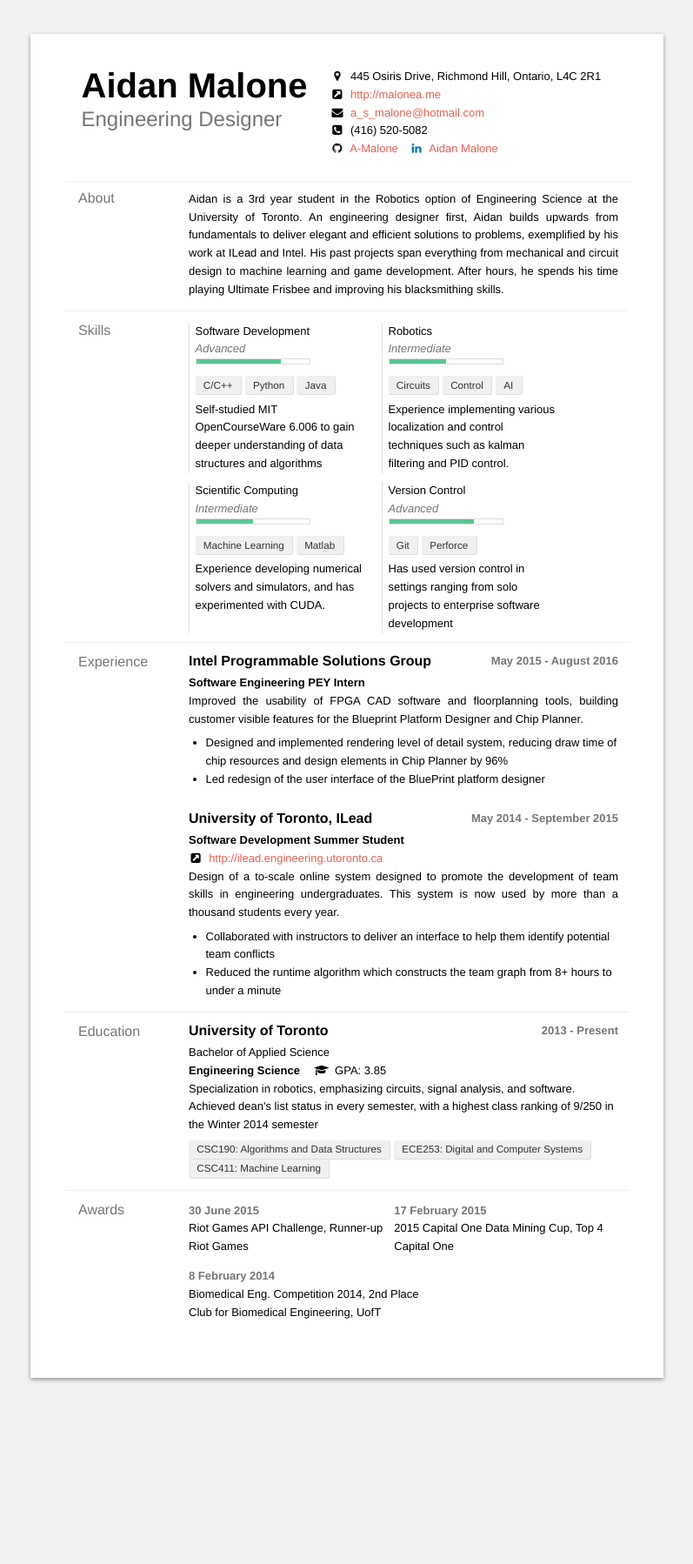
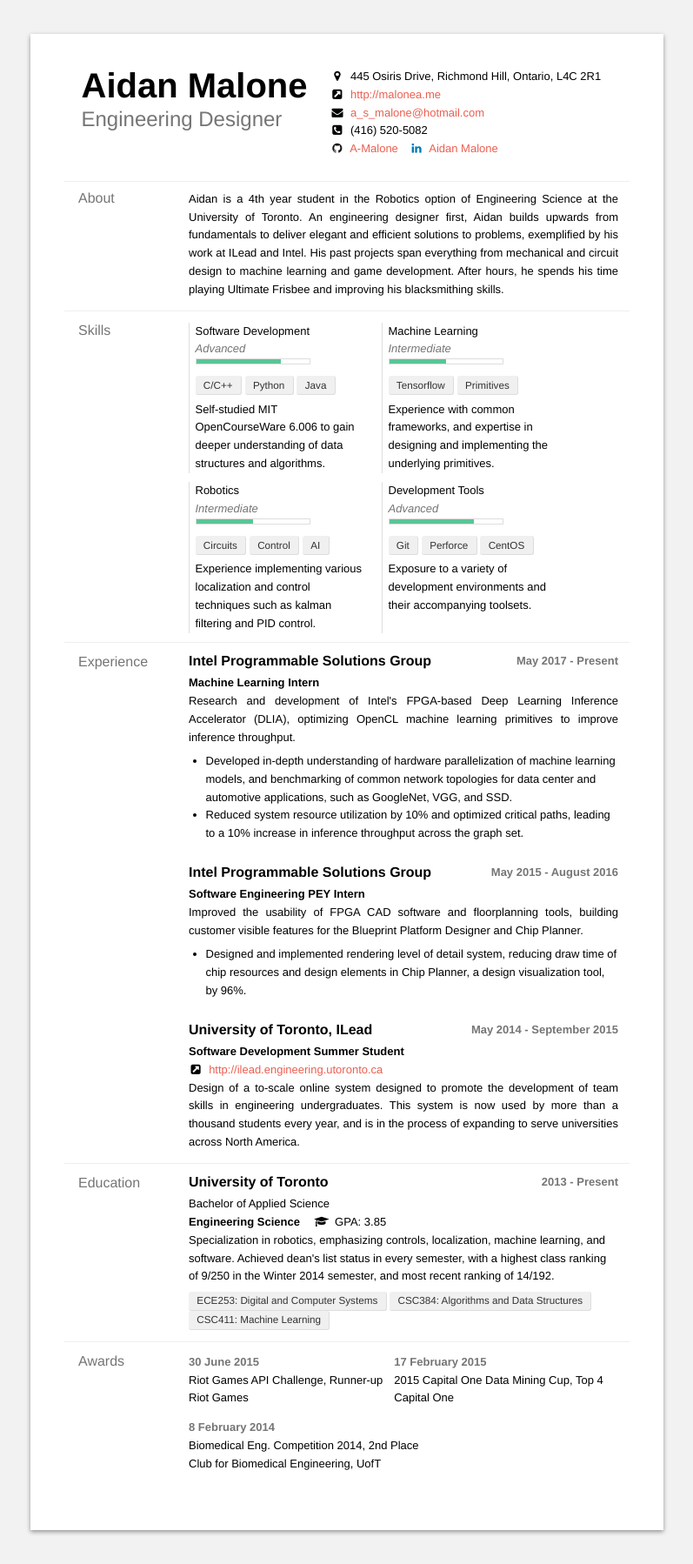
Before and after one commit to A-Malone/A-Malone.github.io, a Jekyll site: the page assets/resumes/resume.html, which Jekyll copies as it is, in a window 1280 px wide. Shown: the whole page at 87% size, without its empty margins (241-1038 px from the left). Built offline with Jekyll 4.4.1, drawn with Linux system fonts in a browser that asks for light colours; nearby versions of some CDN libraries; before the commit the page ends 1623 px from its top, so only the background shows below that.

Commit message:
Updated resume

```diff
--- a/assets/resumes/resume.html
+++ b/assets/resumes/resume.html
@@ -55,7 +55,7 @@
         		margin: 0;
         		padding: 0;
         		border: 0;
-        		font-size: 105%;
+        		font-size: 102%;
         		vertical-align: baseline;
         	}
         }
@@ -392,6 +392,18 @@
         	width: 10em;
         }
 
+        /* Project stuff */
+        #projects .item {
+        	margin-top: 0;
+        	margin-bottom: 0em;
+        	padding-bottom: 1em;
+        }
+
+        #projects > .item:last-of-type {
+        	padding-bottom: 0em;
+        }
+
+        /* References stuff */
         #references .item {
         	padding-left: 1em;
         	border-left: 5px solid #EB5F51;
@@ -637,7 +649,7 @@
 
 
         	.main-summary section p {
-        		font-size: 120%;
+        		font-size: 110%;
         	}
 
         	#skills .item {
@@ -704,7 +716,7 @@
                 	<h2 class='section-title'>About</h2>
 
                 <section>
-                    <p>Aidan is a 3rd year student in the Robotics option of Engineering Science
+                    <p>Aidan is a 4th year student in the Robotics option of Engineering Science
                         at the University of Toronto. An engineering designer first, Aidan builds
                         upwards from fundamentals to deliver elegant and efficient solutions to
                         problems, exemplified by his work at ILead and Intel. His past projects
@@ -729,7 +741,20 @@
                             <li>Java</li>
                         </ul>
                         <div style="display: block; width:15em; padding-top:0.5em;">Self-studied MIT OpenCourseWare 6.006 to gain deeper understanding of
-                            data structures and algorithms</div>
+                            data structures and algorithms.</div>
+                    </div>
+                    <div class="item">
+                        <div class="name">Machine Learning</div>
+                        <div class="level intermediate">	<em>Intermediate</em>
+
+                            <div class="bar"></div>
+                        </div>
+                        <ul class="keywords">
+                            <li>Tensorflow</li>
+                            <li>Primitives</li>
+                        </ul>
+                        <div style="display: block; width:15em; padding-top:0.5em;">Experience with common frameworks, and expertise in designing and implementing
+                            the underlying primitives.</div>
                     </div>
                     <div class="item">
                         <div class="name">Robotics</div>
@@ -746,20 +771,7 @@
                             as kalman filtering and PID control.</div>
                     </div>
                     <div class="item">
-                        <div class="name">Scientific Computing</div>
-                        <div class="level intermediate">	<em>Intermediate</em>
-
-                            <div class="bar"></div>
-                        </div>
-                        <ul class="keywords">
-                            <li>Machine Learning</li>
-                            <li>Matlab</li>
-                        </ul>
-                        <div style="display: block; width:15em; padding-top:0.5em;">Experience developing numerical solvers and simulators, and has experimented
-                            with CUDA.</div>
-                    </div>
-                    <div class="item">
-                        <div class="name">Version Control</div>
+                        <div class="name">Development Tools</div>
                         <div class="level advanced">	<em>Advanced</em>
 
                             <div class="bar"></div>
@@ -767,9 +779,10 @@
                         <ul class="keywords">
                             <li>Git</li>
                             <li>Perforce</li>
+                            <li>CentOS</li>
                         </ul>
-                        <div style="display: block; width:15em; padding-top:0.5em;">Has used version control in settings ranging from solo projects to enterprise
-                            software development</div>
+                        <div style="display: block; width:15em; padding-top:0.5em;">Exposure to a variety of development environments and their accompanying
+                            toolsets.</div>
                     </div>
                 </section>
             </section>
@@ -777,6 +790,36 @@
                 	<h2 class='section-title'>Experience</h2>
 
                 <section id="work">
+                    <header>
+                        	<h3 class="name">
+								Intel Programmable Solutions Group
+							</h3>
+
+                        <div class="date">	<span class="startDate">
+									May 2017
+								</span>
+	<span class="endDate">
+									- Present
+								</span>
+
+                        </div>
+                    </header>
+                    <div class="item">
+                        <div class="position">Machine Learning Intern</div>
+                        <div class="summary">
+                            <p>Research and development of Intel&#x27;s FPGA-based Deep Learning Inference
+                                Accelerator (DLIA), optimizing OpenCL machine learning primitives to improve
+                                inference throughput.</p>
+                        </div>
+                        <ul class="highlights">
+                            <li class="highlight">Developed in-depth understanding of hardware parallelization of machine
+                                learning models, and benchmarking of common network topologies for data
+                                center and automotive applications, such as GoogleNet, VGG, and SSD.</li>
+                            <li
+                            class="highlight">Reduced system resource utilization by 10% and optimized critical paths,
+                                leading to a 10% increase in inference throughput across the graph set.</li>
+                        </ul>
+                    </div>
                     <header>
                         	<h3 class="name">
 								Intel Programmable Solutions Group
@@ -800,9 +843,8 @@
                         </div>
                         <ul class="highlights">
                             <li class="highlight">Designed and implemented rendering level of detail system, reducing draw
-                                time of chip resources and design elements in Chip Planner by 96%</li>
-                            <li
-                            class="highlight">Led redesign of the user interface of the BluePrint platform designer</li>
+                                time of chip resources and design elements in Chip Planner, a design visualization
+                                tool, by 96%.</li>
                         </ul>
                     </div>
                     <header>
@@ -827,14 +869,9 @@
                         <div class="summary">
                             <p>Design of a to-scale online system designed to promote the development
                                 of team skills in engineering undergraduates. This system is now used by
-                                more than a thousand students every year.</p>
+                                more than a thousand students every year, and is in the process of expanding
+                                to serve universities across North America.</p>
                         </div>
-                        <ul class="highlights">
-                            <li class="highlight">Collaborated with instructors to deliver an interface to help them identify
-                                potential team conflicts</li>
-                            <li class="highlight">Reduced the runtime algorithm which constructs the team graph from 8+
-                                hours to under a minute</li>
-                        </ul>
                     </div>
                 </section>
             </section>
@@ -865,12 +902,13 @@
 	<span> GPA: 3.85</span>
 
                         </div>
-                        <div>Specialization in robotics, emphasizing circuits, signal analysis, and
-                            software. Achieved dean&#x27;s list status in every semester, with a highest
-                            class ranking of 9/250 in the Winter 2014 semester</div>
+                        <div>Specialization in robotics, emphasizing controls, localization, machine
+                            learning, and software. Achieved dean&#x27;s list status in every semester,
+                            with a highest class ranking of 9/250 in the Winter 2014 semester, and
+                            most recent ranking of 14/192.</div>
                         <ul class="courses">
-                            <li>CSC190: Algorithms and Data Structures</li>
                             <li>ECE253: Digital and Computer Systems</li>
+                            <li>CSC384: Algorithms and Data Structures</li>
                             <li>CSC411: Machine Learning</li>
                         </ul>
                     </div>
```
Also changed, not shown: 1 other file.
